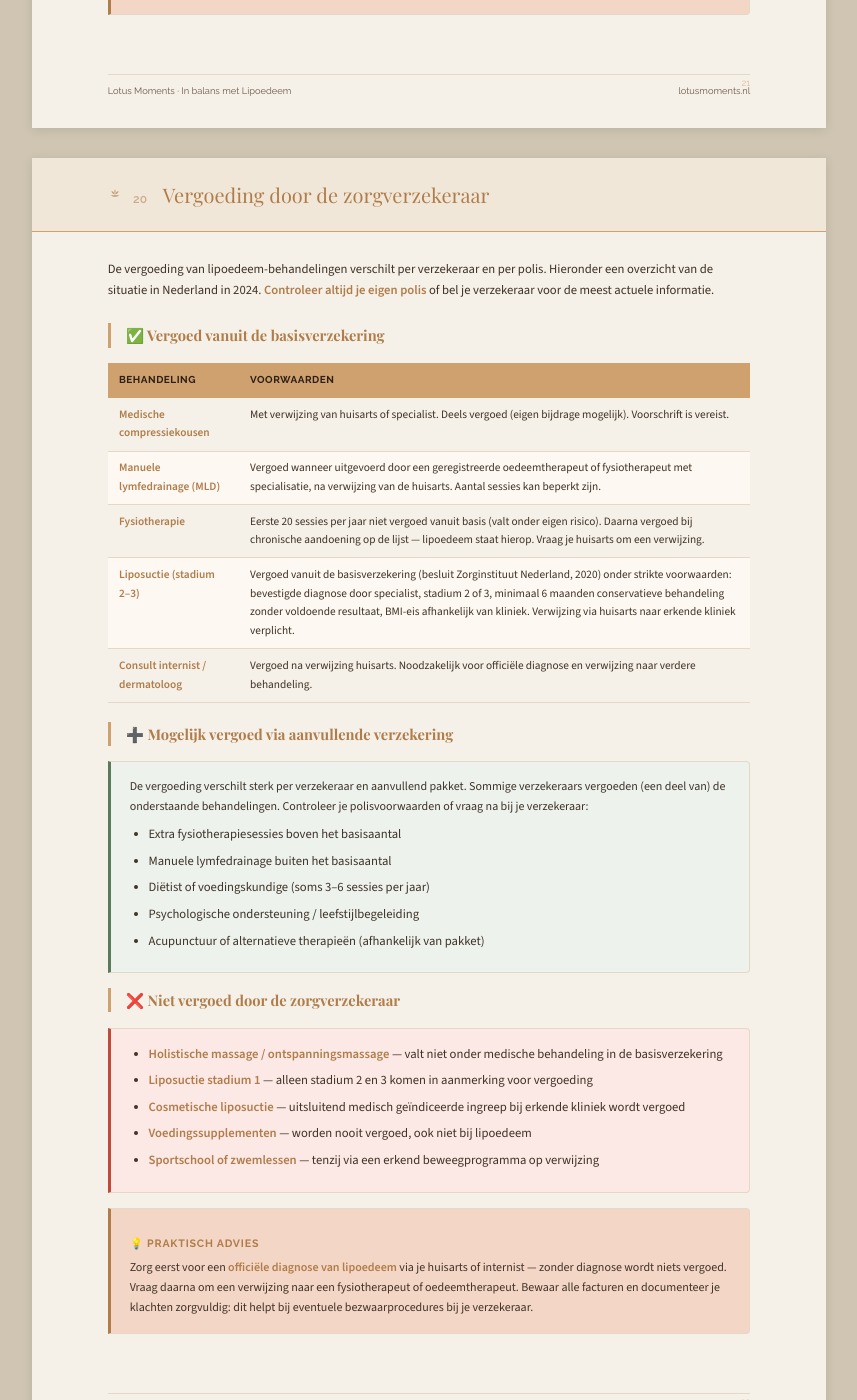
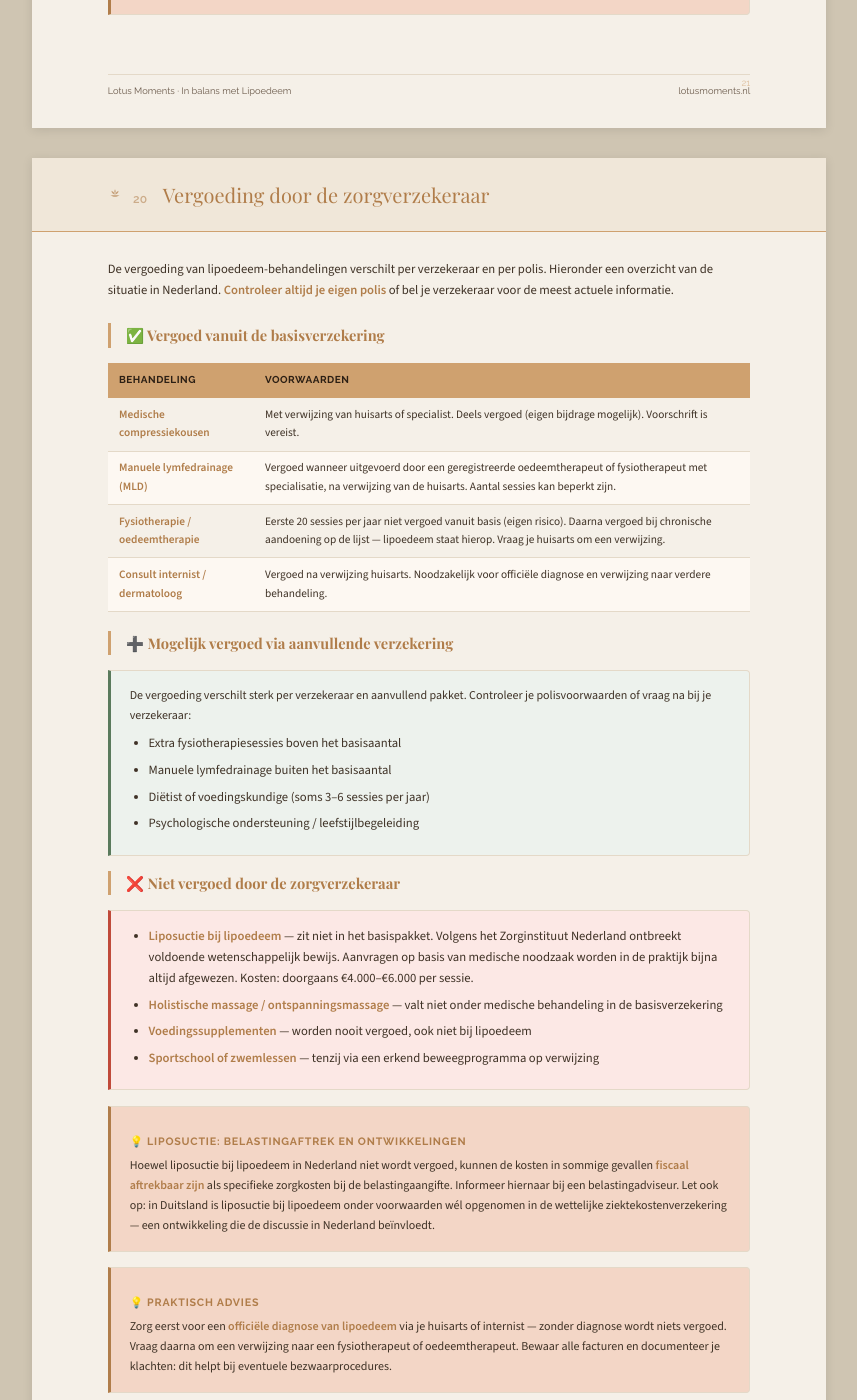
Before and after one commit to LotusMoments/website, a Jekyll site: the page voedingsprotocol-lipoedeem.html, which Jekyll copies as it is, in a window 1280 px wide and 1400 px high, scrolled down 26589 px. Shown: the whole window, without its empty margins (211-1068 px from the left). Built offline with Jekyll 4.4.1, drawn with Linux system fonts in a browser that asks for light colours; some web fonts are replaced.

Commit message:
Ebook: vergoeding liposuctie gecorrigeerd — niet vergoed in NL, belastingaftrek en Duitsland-ontwikkeling toegevoegd

```diff
--- a/voedingsprotocol-lipoedeem.html
+++ b/voedingsprotocol-lipoedeem.html
@@ -1893,7 +1893,7 @@ blockquote {
     <h2><span class="ch-num">20</span> Vergoeding door de zorgverzekeraar</h2>
   </div>
 
-  <p style="margin-bottom:4mm">De vergoeding van lipoedeem-behandelingen verschilt per verzekeraar en per polis. Hieronder een overzicht van de situatie in Nederland in 2024. <strong>Controleer altijd je eigen polis</strong> of bel je verzekeraar voor de meest actuele informatie.</p>
+  <p style="margin-bottom:4mm">De vergoeding van lipoedeem-behandelingen verschilt per verzekeraar en per polis. Hieronder een overzicht van de situatie in Nederland. <strong>Controleer altijd je eigen polis</strong> of bel je verzekeraar voor de meest actuele informatie.</p>
 
   <!-- Vergoed basisverzekering -->
   <div class="stitle"><h3>✅ Vergoed vanuit de basisverzekering</h3></div>
@@ -1915,12 +1915,8 @@ blockquote {
         <td>Vergoed wanneer uitgevoerd door een geregistreerde oedeemtherapeut of fysiotherapeut met specialisatie, na verwijzing van de huisarts. Aantal sessies kan beperkt zijn.</td>
       </tr>
       <tr>
-        <td><strong>Fysiotherapie</strong></td>
-        <td>Eerste 20 sessies per jaar niet vergoed vanuit basis (valt onder eigen risico). Daarna vergoed bij chronische aandoening op de lijst — lipoedeem staat hierop. Vraag je huisarts om een verwijzing.</td>
-      </tr>
-      <tr>
-        <td><strong>Liposuctie (stadium 2–3)</strong></td>
-        <td>Vergoed vanuit de basisverzekering (besluit Zorginstituut Nederland, 2020) onder strikte voorwaarden: bevestigde diagnose door specialist, stadium 2 of 3, minimaal 6 maanden conservatieve behandeling zonder voldoende resultaat, BMI-eis afhankelijk van kliniek. Verwijzing via huisarts naar erkende kliniek verplicht.</td>
+        <td><strong>Fysiotherapie / oedeemtherapie</strong></td>
+        <td>Eerste 20 sessies per jaar niet vergoed vanuit basis (eigen risico). Daarna vergoed bij chronische aandoening op de lijst — lipoedeem staat hierop. Vraag je huisarts om een verwijzing.</td>
       </tr>
       <tr>
         <td><strong>Consult internist / dermatoloog</strong></td>
@@ -1933,13 +1929,12 @@ blockquote {
   <div class="stitle" style="margin-top:5mm"><h3>➕ Mogelijk vergoed via aanvullende verzekering</h3></div>
 
   <div class="box box-green">
-    <p style="font-size:9pt;margin:0">De vergoeding verschilt sterk per verzekeraar en aanvullend pakket. Sommige verzekeraars vergoeden (een deel van) de onderstaande behandelingen. Controleer je polisvoorwaarden of vraag na bij je verzekeraar:</p>
+    <p style="font-size:9pt;margin:0">De vergoeding verschilt sterk per verzekeraar en aanvullend pakket. Controleer je polisvoorwaarden of vraag na bij je verzekeraar:</p>
     <ul style="font-size:9pt;margin-top:2mm;margin-bottom:0">
       <li>Extra fysiotherapiesessies boven het basisaantal</li>
       <li>Manuele lymfedrainage buiten het basisaantal</li>
       <li>Diëtist of voedingskundige (soms 3–6 sessies per jaar)</li>
       <li>Psychologische ondersteuning / leefstijlbegeleiding</li>
-      <li>Acupunctuur of alternatieve therapieën (afhankelijk van pakket)</li>
     </ul>
   </div>
 
@@ -1948,17 +1943,21 @@ blockquote {
 
   <div class="box" style="background:#fce8e5;border-left-color:#c04a3a">
     <ul style="font-size:9pt;margin:0">
+      <li><strong>Liposuctie bij lipoedeem</strong> — zit niet in het basispakket. Volgens het Zorginstituut Nederland ontbreekt voldoende wetenschappelijk bewijs. Aanvragen op basis van medische noodzaak worden in de praktijk bijna altijd afgewezen. Kosten: doorgaans €4.000–€6.000 per sessie.</li>
       <li><strong>Holistische massage / ontspanningsmassage</strong> — valt niet onder medische behandeling in de basisverzekering</li>
-      <li><strong>Liposuctie stadium 1</strong> — alleen stadium 2 en 3 komen in aanmerking voor vergoeding</li>
-      <li><strong>Cosmetische liposuctie</strong> — uitsluitend medisch geïndiceerde ingreep bij erkende kliniek wordt vergoed</li>
       <li><strong>Voedingssupplementen</strong> — worden nooit vergoed, ook niet bij lipoedeem</li>
       <li><strong>Sportschool of zwemlessen</strong> — tenzij via een erkend beweegprogramma op verwijzing</li>
     </ul>
   </div>
 
   <div class="box box-soft" style="margin-top:4mm">
+    <h4>💡 Liposuctie: belastingaftrek en ontwikkelingen</h4>
+    <p style="font-size:9pt;margin:0">Hoewel liposuctie bij lipoedeem in Nederland niet wordt vergoed, kunnen de kosten in sommige gevallen <strong>fiscaal aftrekbaar zijn</strong> als specifieke zorgkosten bij de belastingaangifte. Informeer hiernaar bij een belastingadviseur. Let ook op: in Duitsland is liposuctie bij lipoedeem onder voorwaarden wél opgenomen in de wettelijke ziektekostenverzekering — een ontwikkeling die de discussie in Nederland beïnvloedt.</p>
+  </div>
+
+  <div class="box box-soft" style="margin-top:3mm">
     <h4>💡 Praktisch advies</h4>
-    <p style="font-size:9pt;margin:0">Zorg eerst voor een <strong>officiële diagnose van lipoedeem</strong> via je huisarts of internist — zonder diagnose wordt niets vergoed. Vraag daarna om een verwijzing naar een fysiotherapeut of oedeemtherapeut. Bewaar alle facturen en documenteer je klachten zorgvuldig: dit helpt bij eventuele bezwaarprocedures bij je verzekeraar.</p>
+    <p style="font-size:9pt;margin:0">Zorg eerst voor een <strong>officiële diagnose van lipoedeem</strong> via je huisarts of internist — zonder diagnose wordt niets vergoed. Vraag daarna om een verwijzing naar een fysiotherapeut of oedeemtherapeut. Bewaar alle facturen en documenteer je klachten: dit helpt bij eventuele bezwaarprocedures.</p>
   </div>
 
   <div class="footer">
```
